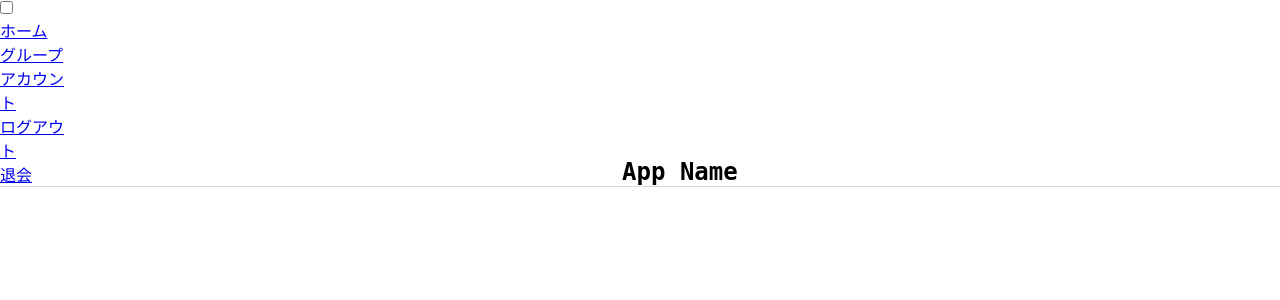
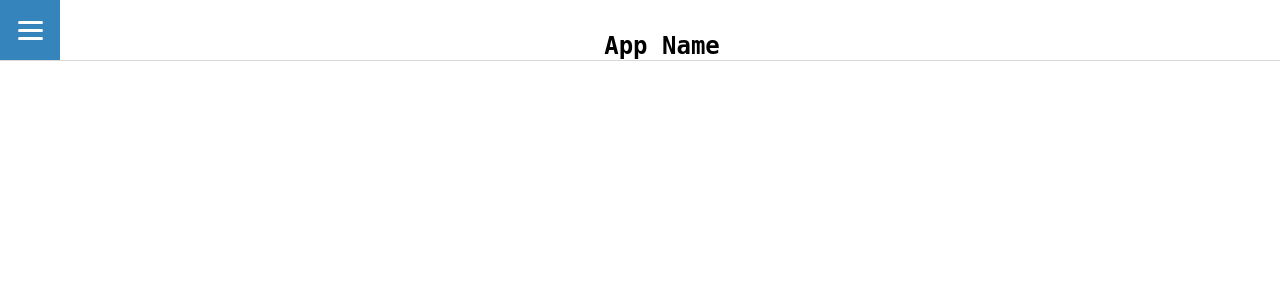
Before and after one commit to sasakifuruta/chatapp, a Python web app: template ChatApp/templates/header.html in a window 1280 px wide. Shown: the top 300 px of the page. Run offline with Jinja, Linux system fonts and the light colour scheme; the template is opened without the code that fills it: most values are stand-ins (such as "Sample title", 1, 10 or a date in 2020).

Commit message:
header.css追記

```diff
--- a/ChatApp/static/css/header.css
+++ b/ChatApp/static/css/header.css
@@ -4,6 +4,93 @@ header {
     position: sticky;
     z-index: 1000;
     top: 0;
+}
+
+/* ハンバーガーメニューのボタン */
+.menu-btn {
+    display: flex;
+    height: 60px;
+    width: 60px;
+    justify-content: center;
+    align-items: center;
+    z-index: 90;
+    background-color: #3584bb;
+}
+.menu-btn span,
+.menu-btn span:before,
+.menu-btn span:after {
+    content: '';
+    display: block;
+    height: 3px;
+    width: 25px;
+    border-radius: 3px;
+    background-color: #ffffff;
+    position: absolute;
+}
+.menu-btn span:before {
+    bottom: 8px;
+}
+.menu-btn span:after {
+    top: 8px;
+}
+#menu-btn-check:checked ~ .menu-btn span {
+    background-color: rgba(255, 255, 255, 0);/*メニューオープン時は真ん中の線を透明にする*/
+}
+#menu-btn-check:checked ~ .menu-btn span::before {
+    bottom: 0;
+    transform: rotate(45deg);
+}
+#menu-btn-check:checked ~ .menu-btn span::after {
+    top: 0;
+    transform: rotate(-45deg);
+}
+#menu-btn-check {
+    display: none;
+}
+
+
+/* ハンバーガーメニューの中身 */
+.menu-content {
+    width: 80%;
+    height: 100%;
+    position: fixed;
+    top: 20;
+    right: 100%;/*leftの値を変更してメニューを画面外へ*/
+    z-index: 1000;
+    background-color: #3584bb;
+    transition: all 0.5s;/*アニメーション設定*/
+}
+#menu-btn-check:checked ~ .menu-content {
+    right: 20%;/*メニューを画面内へ*/
+}
+
+.menu-content ul {
+    padding: 70px 10px 0;
+}
+.menu-content ul li {
+    border-bottom: solid 1px #ffffff;
+    list-style: none;
+}
+.menu-content ul li a {
+    display: block;
+    width: 100%;
+    font-size: 15px;
+    box-sizing: border-box;
+    color:#ffffff;
+    text-decoration: none;
+    padding: 9px 15px 10px 0;
+    position: relative;
+}
+.menu-content ul li a::before {
+    content: "";
+    width: 7px;
+    height: 7px;
+    border-top: solid 2px #ffffff;
+    border-right: solid 2px #ffffff;
+    transform: rotate(45deg);
+    position: absolute;
+    right: 11px;
+    top: 16px;
 }
 
 /* ヘッダーのアプリ名の位置 */
```
